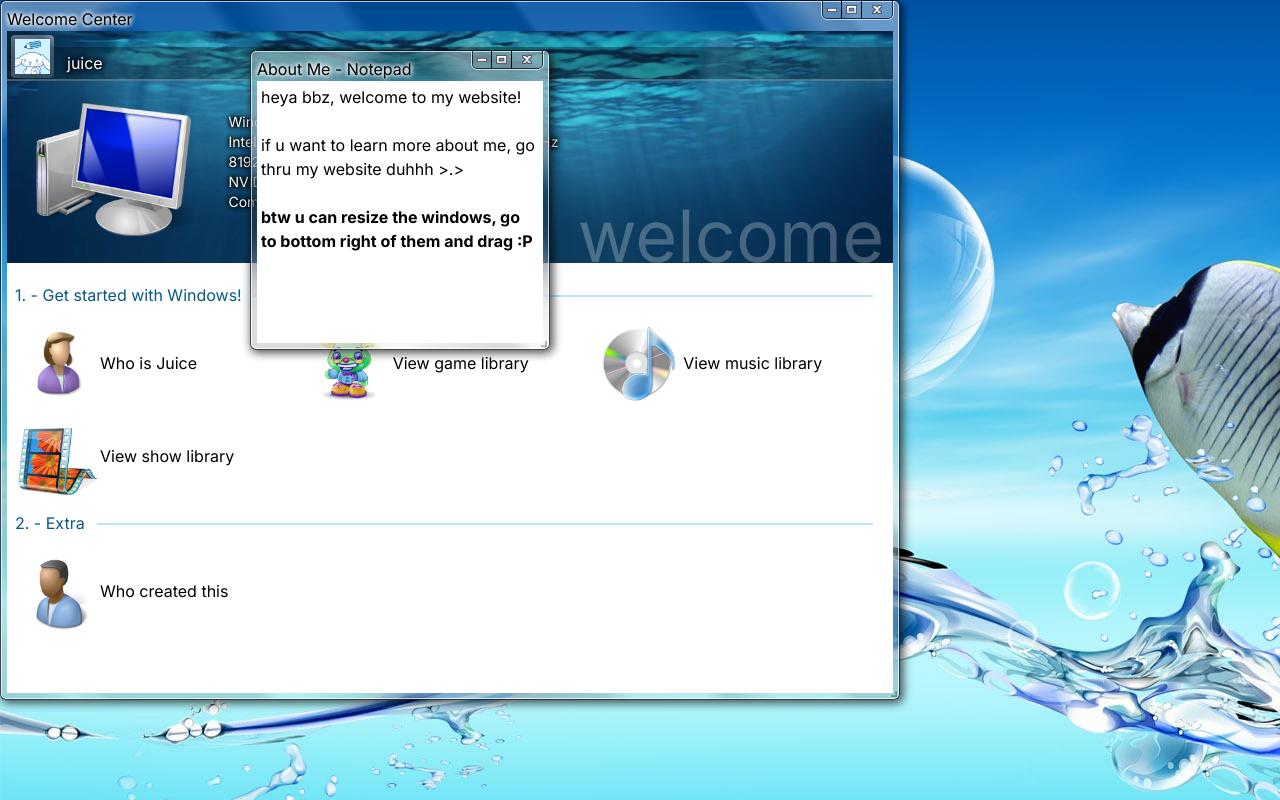
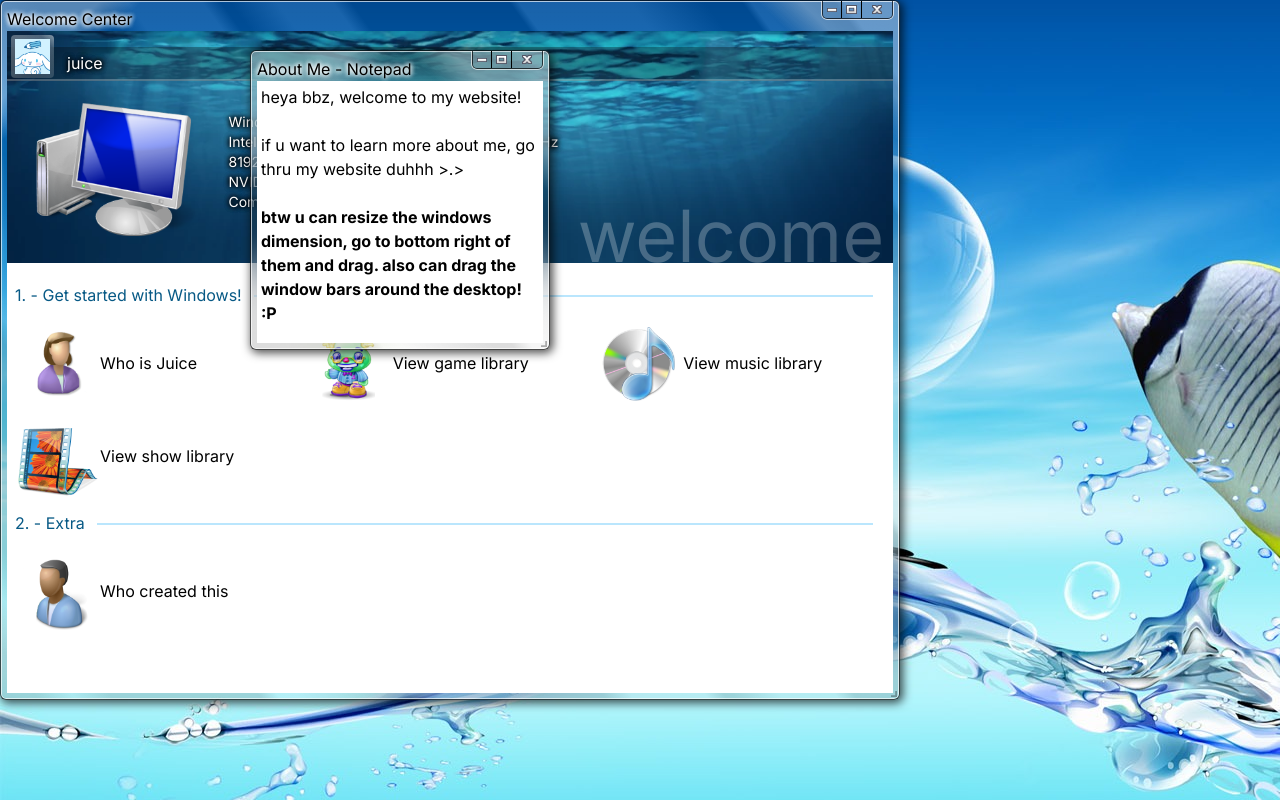
Before and after one commit to echo4eva/juice_website, a Next.js app: page / in a window 1280 px wide. Both pictures are taken after a click on the element "Who is Juice". Built offline with nearby package versions, Linux system fonts and the light colour scheme.

Commit message:
pl0x pl0x

```diff
--- a/src/components/Intro.js
+++ b/src/components/Intro.js
@@ -9,7 +9,12 @@
                 if u want to learn more about me, go thru my website duhhh &gt;.&gt;
                 <br></br>
                 <br></br>
-                <b>btw u can resize the windows, go to bottom right of them and drag :P</b>
+                <b>btw u can resize the windows dimension, go to bottom right of them and drag.
+                    also can drag the window bars around the desktop! :P
+                </b>
+                <br></br>
+                <br></br>
+                <b>play around!!</b>
             </p>
         </div>
     )
```
